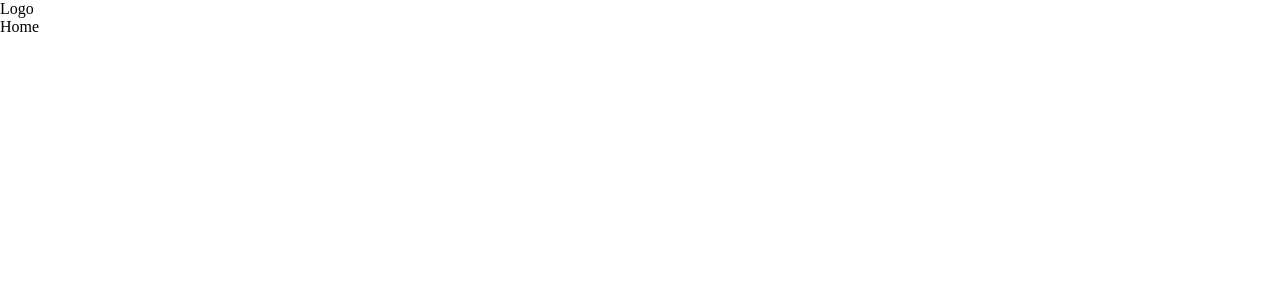
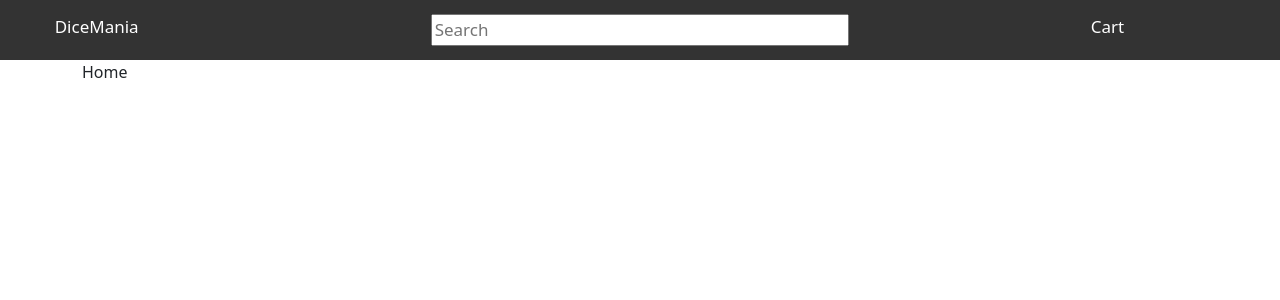
Before and after one commit to MichPlewa/shop, a React (Create React App) app in the folder client/: page / in a window 1280 px wide. Shown: the top 300 px of the page. Built offline with nearby package versions, Linux system fonts and the light colour scheme.

Commit message:
some nav css

```diff
--- a/client/src/components/Pages/Home/Home.module.scss
+++ b/client/src/components/Pages/Home/Home.module.scss
@@ -1,5 +1,4 @@
 @import '../../../styles/settings.scss';
 
 .home {
-  margin: 0;
 }
--- a/client/src/components/views/Navbar/Navbar.js
+++ b/client/src/components/views/Navbar/Navbar.js
@@ -1,11 +1,18 @@
 import styles from './Navbar.module.scss';
-import { Navbar } from 'react-bootstrap';
 
 const Nav = () => {
   return (
-    <ul className={styles.navbar}>
-      <li className={styles.logo}>Logo</li>
-    </ul>
+    <div className={`row ${styles.topnav}`}>
+      <div className={` col-2`}>DiceMania</div>
+      <div className="col-8">
+        <input type="text" className={styles.form} placeholder="Search" />
+      </div>
+      <div className="col-1">
+        <a href="#contact" className="col-3">
+          Cart
+        </a>
+      </div>
+    </div>
   );
 };
 
--- a/client/src/components/views/Navbar/Navbar.module.scss
+++ b/client/src/components/views/Navbar/Navbar.module.scss
@@ -1,6 +1,32 @@
 @import '../../../styles/settings.scss';
-ul {
-  list-style-type: none;
-  margin: 0;
-  padding: 0;
+/* Add a black background color to the top navigation */
+.topnav {
+  background-color: #333;
+  overflow: hidden;
 }
+
+.search {
+  color: $white;
+}
+
+/* Style the links inside the navigation bar */
+.topnav div {
+  color: $white;
+  float: left;
+  text-align: center;
+  padding: 14px 16px;
+  text-decoration: none;
+  font-size: 17px;
+}
+
+.topnav a {
+  color: $white;
+  float: left;
+  text-align: center;
+  text-decoration: none;
+  font-size: 17px;
+}
+
+.form {
+  width: 50%;
+}
--- a/client/src/index.js
+++ b/client/src/index.js
@@ -2,6 +2,7 @@ import React from 'react';
 import ReactDOM from 'react-dom/client';
 import App from './App';
 import { BrowserRouter } from 'react-router-dom';
+import 'bootstrap/dist/css/bootstrap.min.css';
 
 const root = ReactDOM.createRoot(document.getElementById('root'));
 root.render(
```
Also changed, not shown: 1 other file (tests, documents, lock files or other folders).
